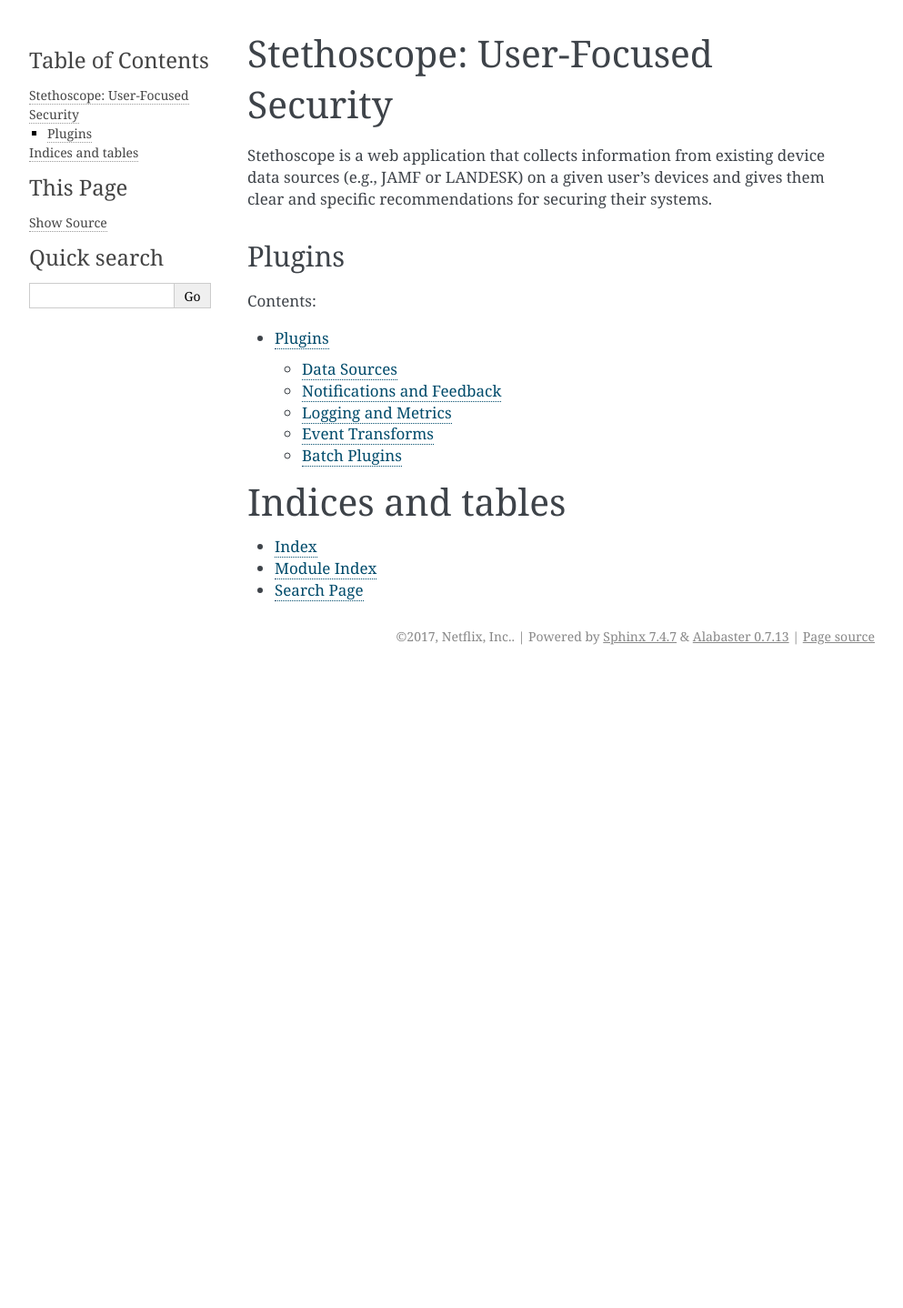
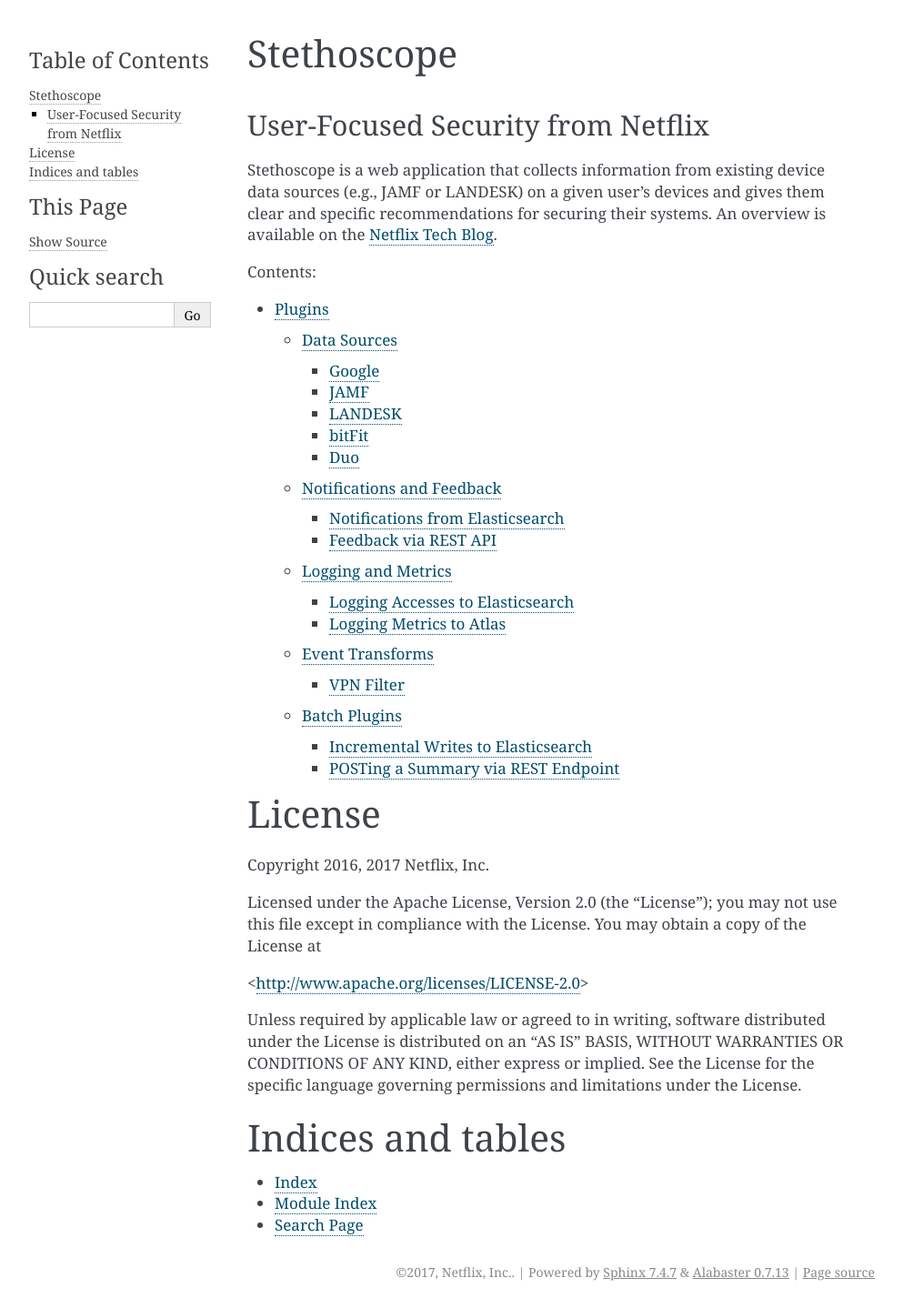
Before and after one commit to Netflix-Skunkworks/stethoscope, a Sphinx documentation site: the page built from docs/index.rst, in a window 1280 px wide. Shown: the whole page at 91% size, without its empty margins (148-1141 px from the left). Built offline with Sphinx 7.4.7, drawn with Linux system fonts in a browser that asks for light colours; before the commit the page ends 900 px from its top, so only the background shows below that.

Commit message:
Tweaks to Sphinx doc front page.

```diff
--- a/docs/index.rst
+++ b/docs/index.rst
@@ -1,20 +1,38 @@
-Stethoscope: User-Focused Security
-==================================
+Stethoscope
+===========
+
+User-Focused Security from Netflix
+----------------------------------
 
 Stethoscope is a web application that collects information from existing device data sources (e.g.,
 JAMF or LANDESK) on a given user’s devices and gives them clear and specific recommendations for
-securing their systems.
+securing their systems. An overview is available on the `Netflix Tech Blog
+<http://techblog.netflix.com/>`_.
 
 
-Plugins
--------
-
 .. toctree::
-   :maxdepth: 2
+   :maxdepth: 3
    :caption: Contents:
 
    plugins
 
+
+License
+=======
+
+Copyright 2016, 2017 Netflix, Inc.
+
+Licensed under the Apache License, Version 2.0 (the "License");
+you may not use this file except in compliance with the License.
+You may obtain a copy of the License at
+
+<http://www.apache.org/licenses/LICENSE-2.0>
+
+Unless required by applicable law or agreed to in writing, software
+distributed under the License is distributed on an "AS IS" BASIS,
+WITHOUT WARRANTIES OR CONDITIONS OF ANY KIND, either express or implied.
+See the License for the specific language governing permissions and
+limitations under the License.
 
 Indices and tables
 ==================
```
